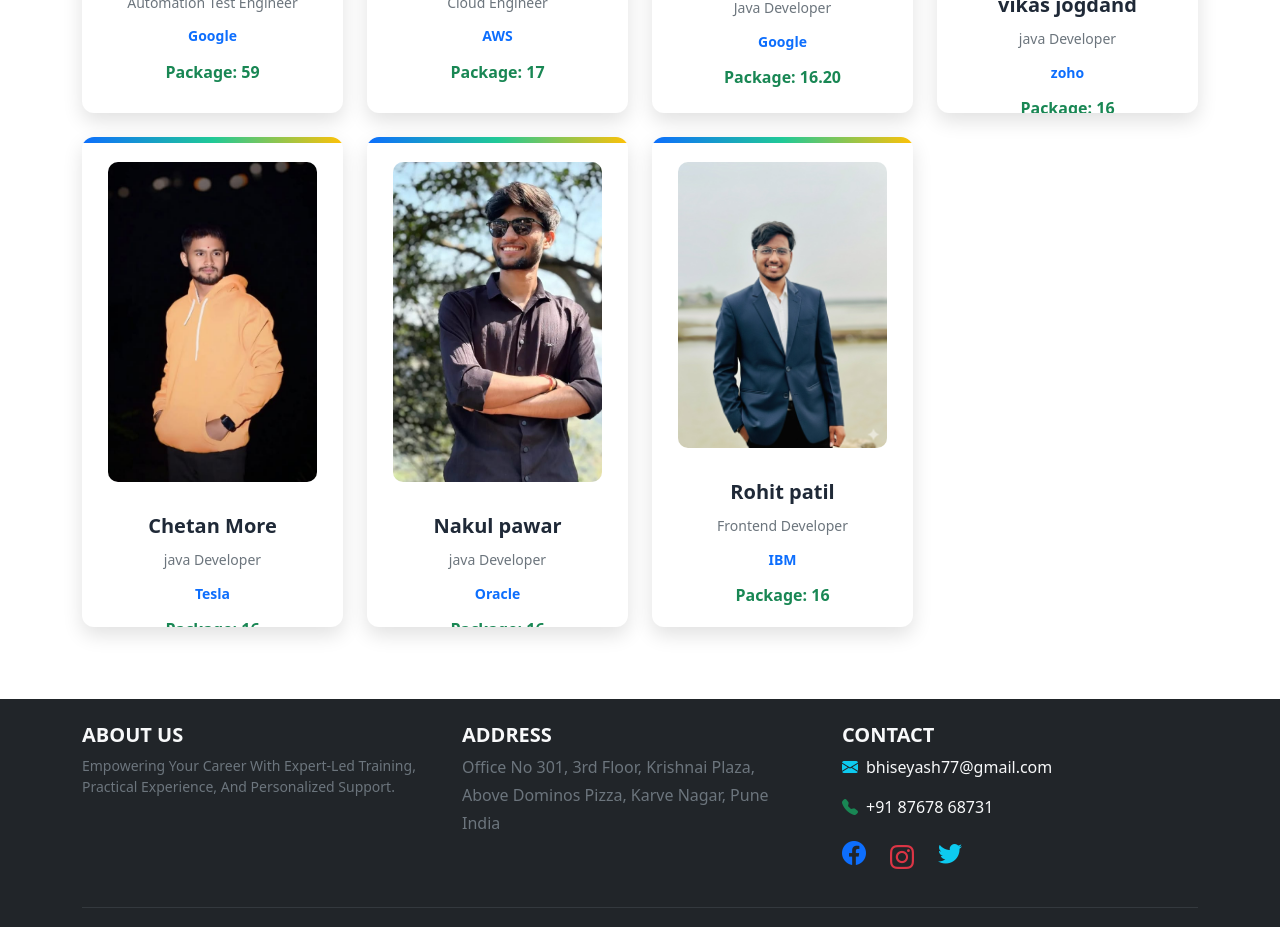
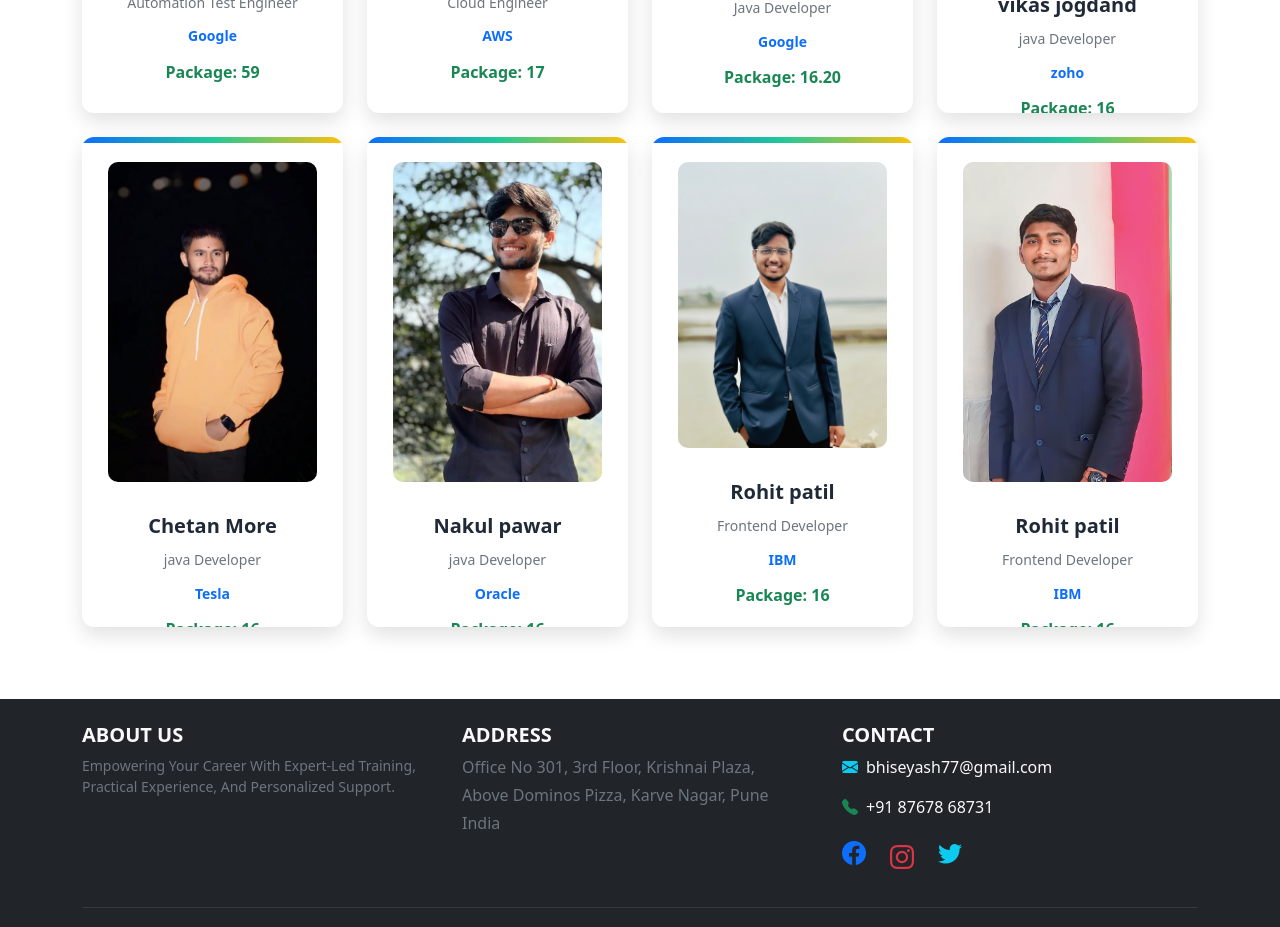
Before and after one commit to bhiseyash77-creator/react-project, a React (Vite) app: page /place in a window 1280 px wide. Shown: the part 2180-3107 px from the top of the page. Built offline with nearby package versions, Linux system fonts and the light colour scheme; the HTML template or start-up script is replaced by a standard one.

Commit message:
add adi photo

```diff
--- a/src/compo/TopPlacedStudents.jsx
+++ b/src/compo/TopPlacedStudents.jsx
@@ -25,6 +25,7 @@
      { name: "Chetan More ", role: "java Developer", company: "Tesla", package: "16", img: "/images/chaitan.jpeg" },
       { name: "Nakul pawar ", role: "java Developer", company: "Oracle", package: "16", img: "/images/nakul.jpeg" },
        { name: "Rohit patil ", role: "Frontend Developer", company: "IBM", package: "16", img: "/images/Rohit.jpeg" },
+       { name: "Rohit patil ", role: "Frontend Developer", company: "IBM", package: "16", img: "/images/adi.jpeg" },
       //  { name: "nikita jadhav ", role: "Automation Test Engineer", company: "IBM", package: "17", img: "/images/nikita.png" },
       //  { name: "Ajinkya chandankhede ", role: "Automation Test Engineer", company: "Xoriant", package: "17", img: "/images/ajinkya.png" },
   ];
```
Also changed, not shown: public/images/adi.jpeg (added).
